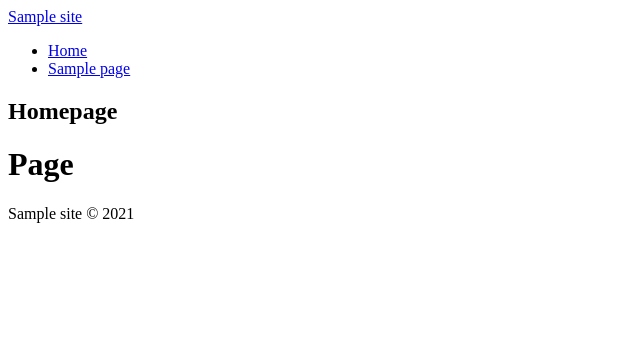
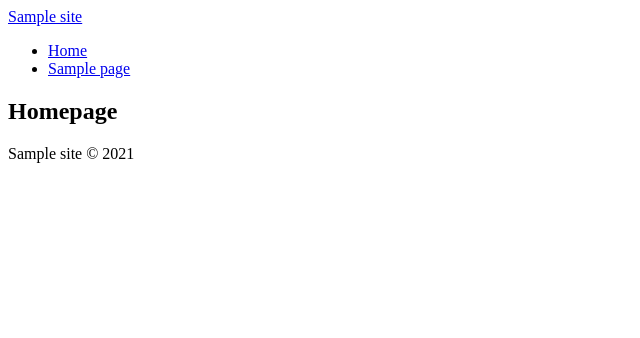
Before and after one commit to heycisco/blank-tpl, a WordPress theme: template _src/php/index.php in a window 1280 px wide. Shown: the top 338 px of the page, without its empty margins (0-640 px from the left). Run offline with PHP 8.4 and a stand-in for WordPress, Linux system fonts and the light colour scheme; the site name, menu and one post (Sample post) are stand-ins, and other content is empty.

Commit message:
Update index.php

```diff
--- a/_src/php/index.php
+++ b/_src/php/index.php
@@ -1,19 +1,7 @@
 <?php get_header(); ?>
 
 <div class="main-block wrapper">
-<?php if ( is_front_page() ) {
-	get_template_part( 'parts/homepage' );
-}
-if ( is_category() ) {
-	get_template_part( 'parts/category' );
-}
-if (get_post_type() === 'post') {
-	get_template_part( 'parts/page' );
-}
-if (get_post_type() === 'page') {
-	get_template_part( 'parts/single-post' );
-}
-?>
+<?php get_template_part( 'parts/homepage' );?>
 </div>
 
 <?php get_footer(); ?>
```
